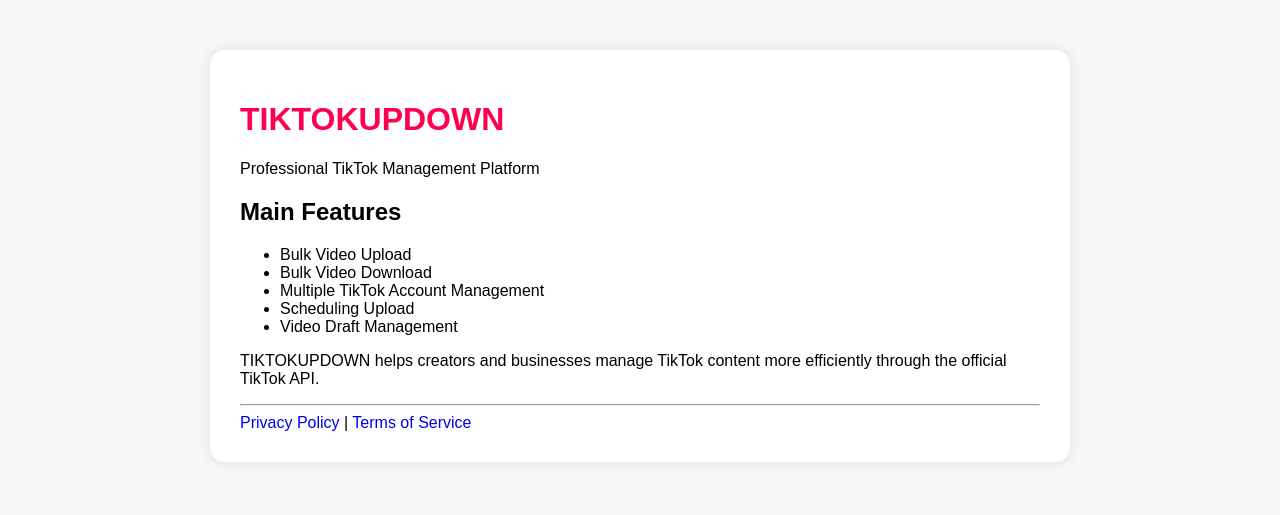
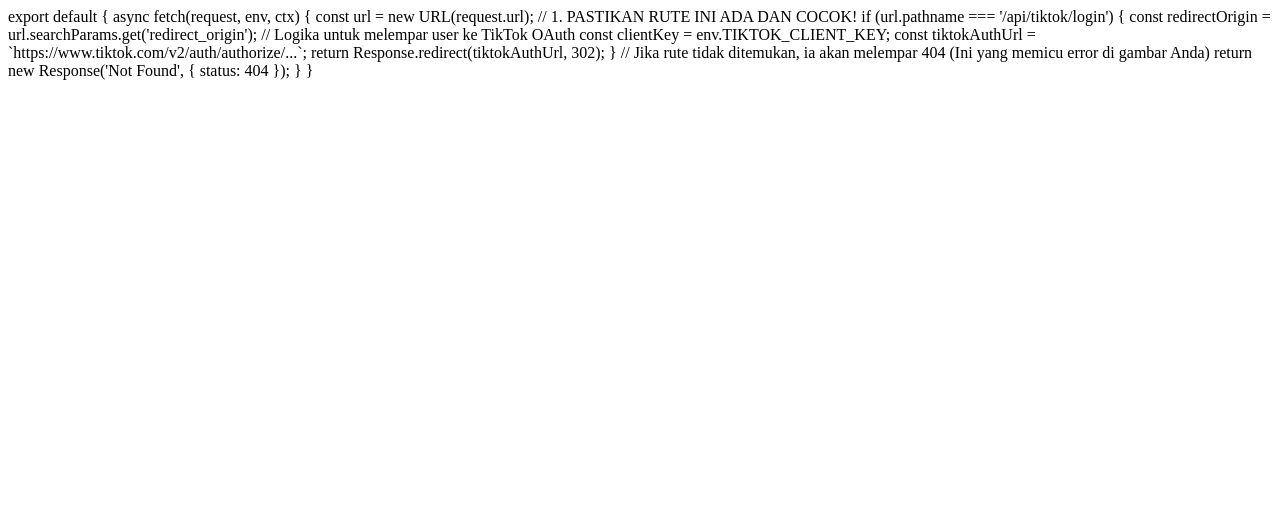
Before and after one commit to vebripatch/tiktokupdown, a plain HTML site: page index.html in a window 1280 px wide. Drawn offline with Linux system fonts and the light colour scheme; files that its build step writes are made by us from their sources.

Commit message:
Update index.js

```diff
--- a/index.html
+++ b/index.html
@@ -1,45 +1,19 @@
-<!DOCTYPE html>
-<html>
-<head>
-<meta charset="UTF-8">
-<title>TIKTOKUPDOWN</title>
+export default {
+  async fetch(request, env, ctx) {
+    const url = new URL(request.url);
 
-<link rel="stylesheet" href="css/style.css">
-</head>
+    // 1. PASTIKAN RUTE INI ADA DAN COCOK!
+    if (url.pathname === '/api/tiktok/login') {
+      const redirectOrigin = url.searchParams.get('redirect_origin');
 
-<body>
+      // Logika untuk melempar user ke TikTok OAuth
+      const clientKey = env.TIKTOK_CLIENT_KEY;
+      const tiktokAuthUrl = `https://www.tiktok.com/v2/auth/authorize/...`;
 
-<div class="container">
+      return Response.redirect(tiktokAuthUrl, 302);
+    }
 
-<h1>TIKTOKUPDOWN</h1>
-
-<p>
-Professional TikTok Management Platform
-</p>
-
-<h2>Main Features</h2>
-
-<ul>
-<li>Bulk Video Upload</li>
-<li>Bulk Video Download</li>
-<li>Multiple TikTok Account Management</li>
-<li>Scheduling Upload</li>
-<li>Video Draft Management</li>
-</ul>
-
-<p>
-TIKTOKUPDOWN helps creators and businesses manage TikTok content more efficiently through the official TikTok API.
-</p>
-
-<hr>
-
-<a href="privacy.html">Privacy Policy</a>
-
-|
-
-<a href="terms.html">Terms of Service</a>
-
-</div>
-
-</body>
-</html>
+    // Jika rute tidak ditemukan, ia akan melempar 404 (Ini yang memicu error di gambar Anda)
+    return new Response('Not Found', { status: 404 });
+  }
+}
```
